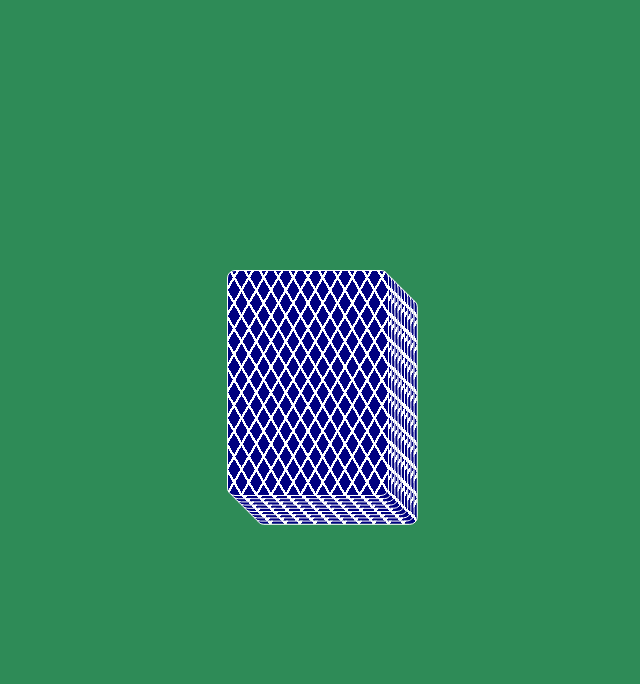
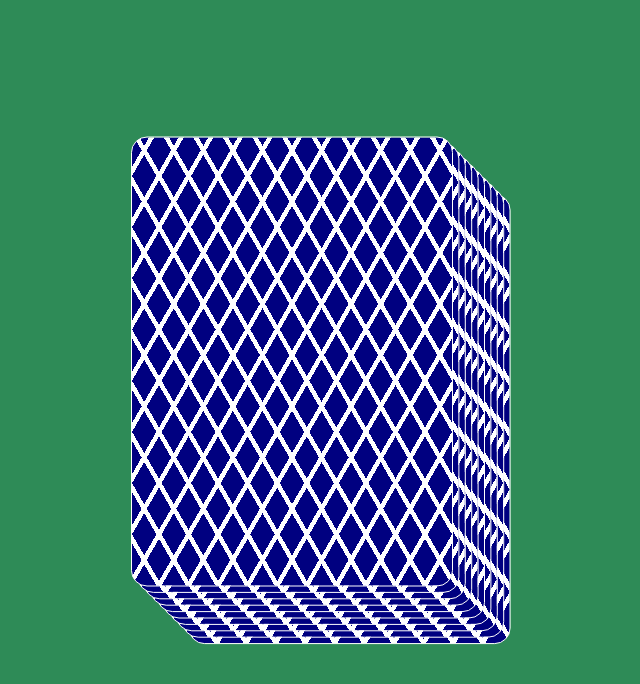
Before and after one commit to kangasta/pakka-old, a React (Create React App) app: page / in a window 1280 px wide. Shown: the top 684 px of the page, without its empty margins (317-957 px from the left). Built offline with nearby package versions, Linux system fonts and the light colour scheme.

Commit message:
Fix title and scaling.

```diff
--- a/public/index.html
+++ b/public/index.html
@@ -19,7 +19,7 @@
       work correctly both with client-side routing and a non-root public URL.
       Learn how to configure a non-root public URL by running `npm run build`.
     -->
-    <title>React App</title>
+    <title>Pakka</title>
   </head>
   <body>
     <noscript>
--- a/src/App.css
+++ b/src/App.css
@@ -6,6 +6,7 @@
 	right: 0;
 	top: 0;
 	background: seagreen;
+	font-size: 400%;
 }
 
 .app-center-container {
@@ -17,6 +18,7 @@
 	vertical-align: middle;
 }
 
+/*
 .app-card-container {
 	font-size: 200%;
 }
@@ -24,7 +26,7 @@
 .app-deck-container {
 	font-size: 200%;
 }
-
+*/
 .app-horizontally-center {
 	display:inline-block;
 	padding: 0.5em;
```
